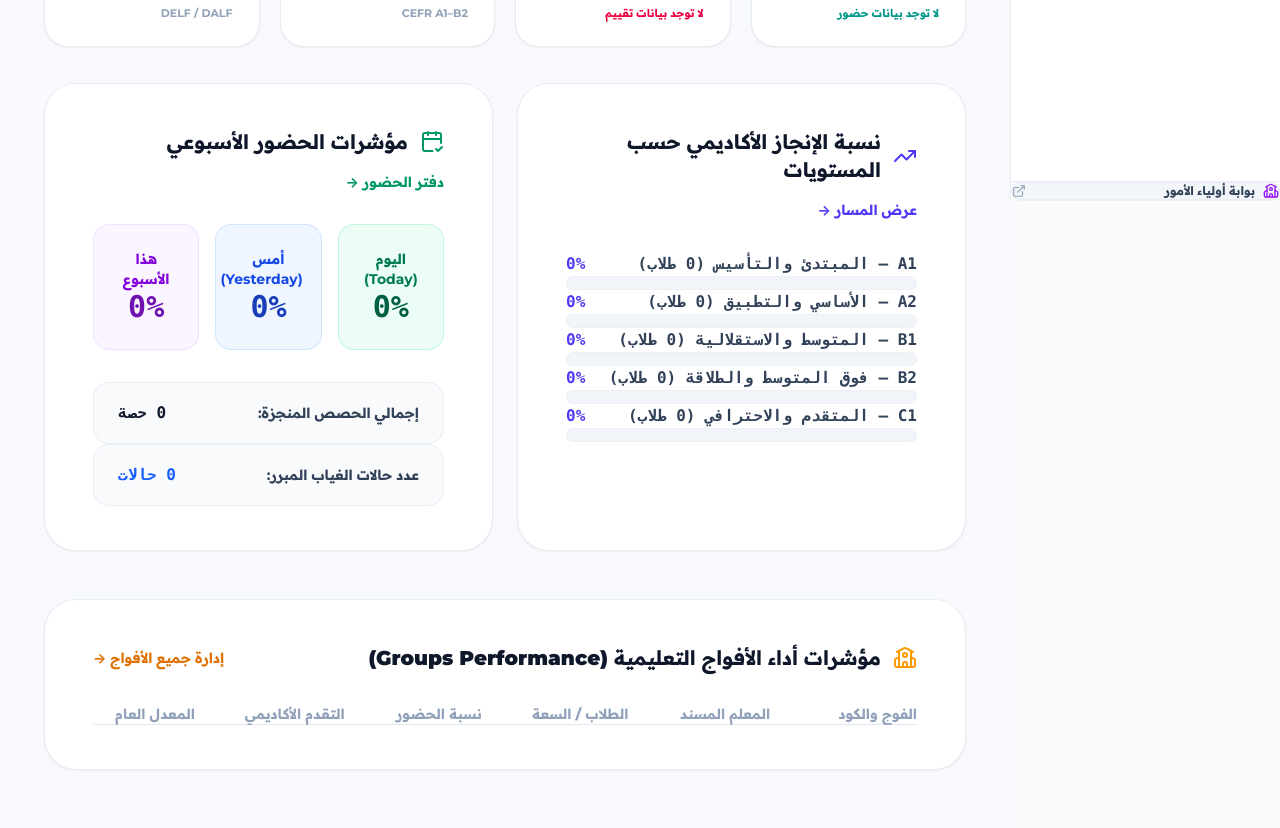
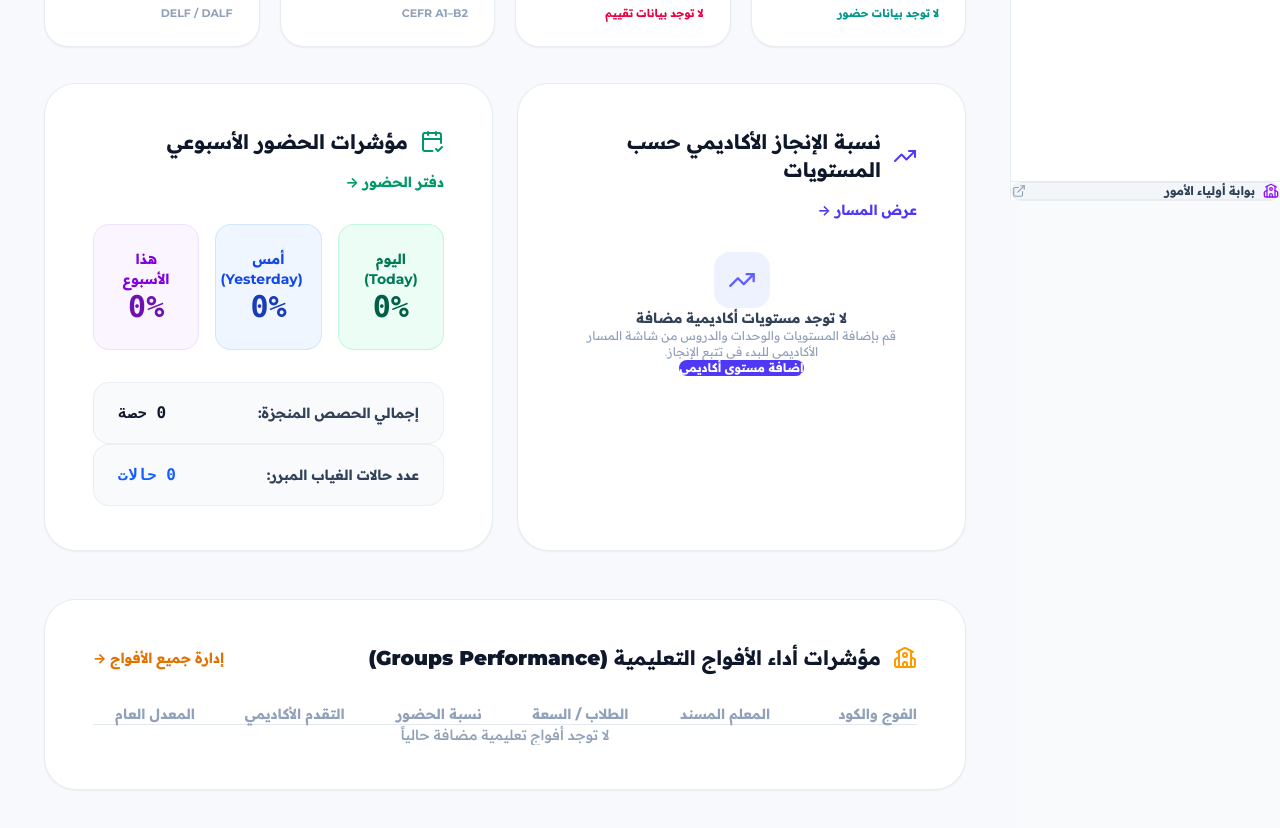
Before and after one commit to douzakaria1998-stack/awliya, a Next.js app: page /admin in a window 1280 px wide. Shown: the part 600-1428 px from the top of the page. Built offline with nearby package versions, Linux system fonts and the light colour scheme; a web font is replaced by a local one.

Commit message:
fix(dashboard): show clean empty state for level progress and groups when no curriculum levels or groups exist

```diff
--- a/src/components/admin/screens/AdminDashboardScreen.tsx
+++ b/src/components/admin/screens/AdminDashboardScreen.tsx
@@ -29,6 +29,7 @@ export function AdminDashboardScreen() {
     parents,
     teachers,
     groups,
+    curricula,
     pendingApprovals,
     attendanceSessions,
     setActiveTab,
@@ -54,23 +55,21 @@ export function AdminDashboardScreen() {
   const pendingCount = pendingApprovals.filter((a) => a.status === 'pending').length;
   const fallingBehindStudents = visibleStudents.filter((s) => s.isFallingBehind || s.attendanceRate < 75 || s.overallProgress < 50);
 
-  // Level Progress Distribution (CEFR Levels) - Dynamically calculated from real student data
-  const cefrDefinitions = [
-    { level: 'A1', nameAr: 'المبتدئ والتأسيس', nameEn: 'Beginner A1' },
-    { level: 'A2', nameAr: 'الأساسي والتطبيق', nameEn: 'Elementary A2' },
-    { level: 'B1', nameAr: 'المتوسط والاستقلالية', nameEn: 'Intermediate B1' },
-    { level: 'B2', nameAr: 'فوق المتوسط والطلاقة', nameEn: 'Upper Intermediate B2' },
-    { level: 'C1', nameAr: 'المتقدم والاحترافي', nameEn: 'Advanced C1' },
-  ];
-
-  const levelProgressData = cefrDefinitions.map((item) => {
-    const studentsInLevel = visibleStudents.filter((s) => s.cefrLevel === item.level);
+  // Level Progress Distribution (derived strictly from active curriculum levels)
+  const levelProgressData = curricula.map((curricLevel) => {
+    const studentsInLevel = visibleStudents.filter(
+      (s) => s.cefrLevel === curricLevel.cefrCode || s.currentLevel === curricLevel.levelNumber
+    );
     const count = studentsInLevel.length;
     const progress = count > 0
       ? Math.round(studentsInLevel.reduce((sum, s) => sum + (s.overallProgress || 0), 0) / count)
       : 0;
     return {
-      ...item,
+      level: curricLevel.cefrCode,
+      levelNumber: curricLevel.levelNumber,
+      nameAr: curricLevel.nameAr,
+      nameEn: curricLevel.nameEn,
+      language: curricLevel.language,
       count,
       progress,
     };
@@ -355,9 +354,31 @@ export function AdminDashboardScreen() {
               </button>
             </div>
 
+            {levelProgressData.length === 0 ? (
+              <div className="py-12 flex flex-col items-center justify-center text-center">
+                <div className="w-14 h-14 rounded-2xl bg-indigo-50 dark:bg-indigo-950/40 text-indigo-500 dark:text-indigo-400 flex items-center justify-center mb-3">
+                  <TrendingUp size={28} />
+                </div>
+                <p className="text-sm font-bold text-slate-700 dark:text-slate-200 mb-1">
+                  {language === 'ar' ? 'لا توجد مستويات أكاديمية مضافة' : 'No curriculum levels added yet'}
+                </p>
+                <p className="text-xs text-slate-400 max-w-xs mb-4">
+                  {language === 'ar'
+                    ? 'قم بإضافة المستويات والوحدات والدروس من شاشة المسار الأكاديمي للبدء في تتبع الإنجاز.'
+                    : 'Add levels, units, and lessons in Academic Path to start tracking progress.'}
+                </p>
+                <button
+                  type="button"
+                  onClick={() => setActiveTab('academic')}
+                  className="px-4 py-2 rounded-xl bg-indigo-600 hover:bg-indigo-700 text-white text-xs font-bold transition-colors cursor-pointer"
+                >
+                  {language === 'ar' ? 'إضافة مستوى أكاديمي' : 'Add Academic Level'}
+                </button>
+              </div>
+            ) : (
               <div className="space-y-7">
                 {levelProgressData.map((item) => (
-                <div key={item.level} className="space-y-3">
+                  <div key={`${item.level}-${item.levelNumber}-${item.language}`} className="space-y-3">
                     <div className="flex items-center justify-between text-xs sm:text-sm font-bold">
                       <span className="text-slate-700 dark:text-slate-200 font-mono text-sm sm:text-base">
                         {item.level} — {language === 'ar' ? item.nameAr : item.nameEn} ({item.count} {language === 'ar' ? 'طلاب' : 'students'})
@@ -373,6 +394,7 @@ export function AdminDashboardScreen() {
                   </div>
                 ))}
               </div>
+            )}
           </div>
         </div>
 
@@ -501,7 +523,14 @@ export function AdminDashboardScreen() {
               </tr>
             </thead>
             <tbody className="divide-y divide-slate-100 dark:divide-slate-800">
-              {visibleGroups.map((grp) => (
+              {visibleGroups.length === 0 ? (
+                <tr>
+                  <td colSpan={6} className="py-12 text-center text-slate-400 font-medium text-xs sm:text-sm">
+                    {language === 'ar' ? 'لا توجد أفواج تعليمية مضافة حالياً' : 'No class groups available'}
+                  </td>
+                </tr>
+              ) : (
+                visibleGroups.map((grp) => (
                   <tr key={grp.id} className="hover:bg-slate-50/80 dark:hover:bg-slate-800/50 transition-colors">
                     <td className="py-7 px-6 font-bold text-slate-900 dark:text-white">
                       <div className="flex items-center gap-4">
@@ -515,7 +544,7 @@ export function AdminDashboardScreen() {
                       </div>
                     </td>
                     <td className="py-7 px-6 text-center font-medium text-slate-600 dark:text-slate-300 text-xs sm:text-sm">
-                    {grp.teacherName}
+                      {grp.teacherName || '—'}
                     </td>
                     <td className="py-7 px-6 text-center font-mono font-bold text-slate-800 dark:text-slate-200 text-xs sm:text-sm">
                       {grp.studentIds.length} / {grp.maxCapacity}
@@ -530,7 +559,8 @@ export function AdminDashboardScreen() {
                       {grp.averagePerformance}%
                     </td>
                   </tr>
-              ))}
+                ))
+              )}
             </tbody>
           </table>
         </div>
```
Lines whose indentation alone changed are shown as unchanged.
